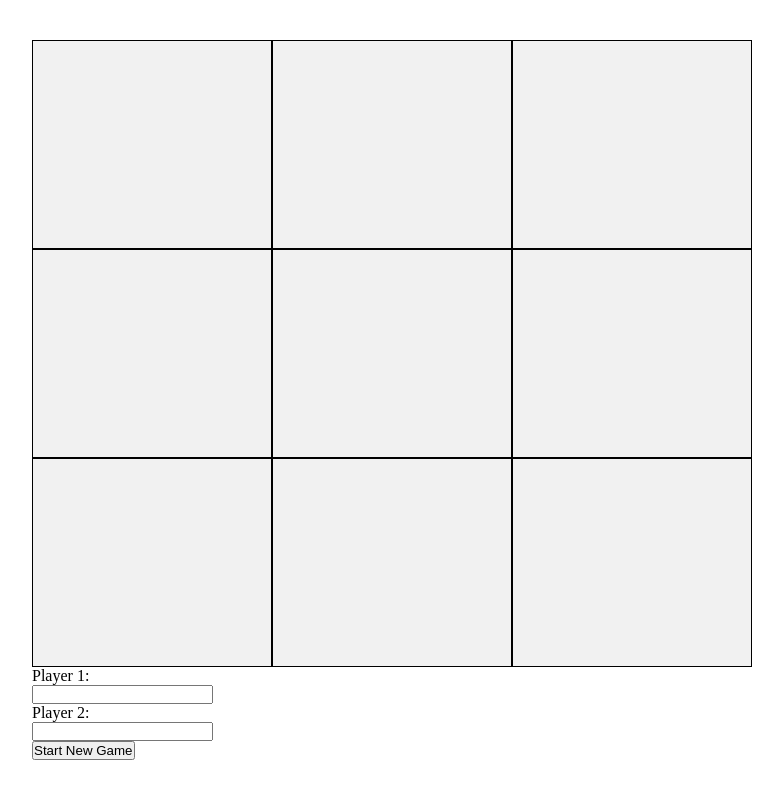
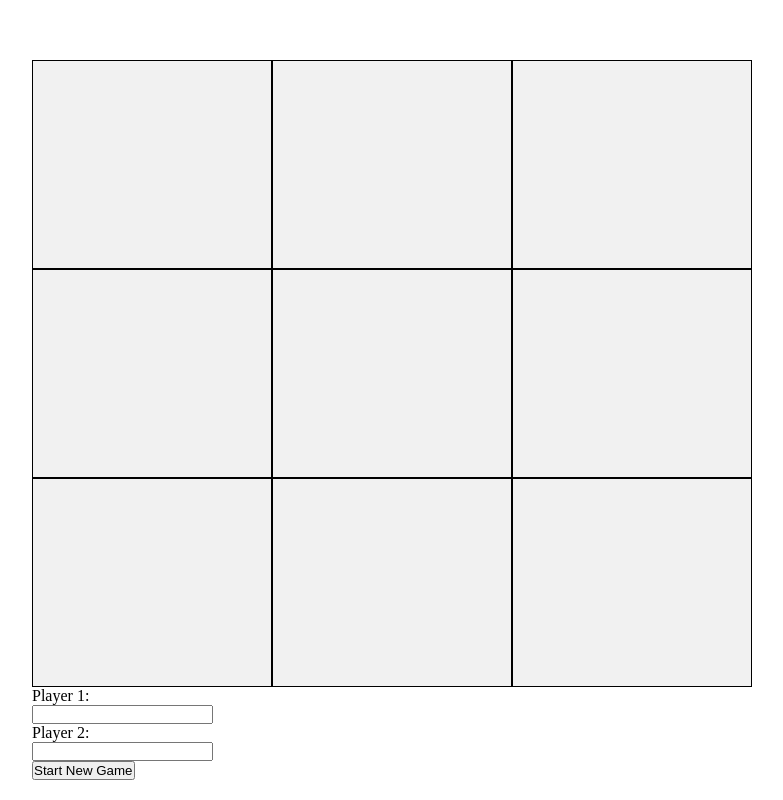
Before and after one commit to cryptocowboye/tic-tac-toe, a plain HTML site: page index.html in a window 1280 px wide. Shown: the whole page, without its empty margins (248-1031 px from the left). Drawn offline with Linux system fonts and the light colour scheme.

Commit message:
Add minimal style to DOM element

```diff
--- a/styles/style.css
+++ b/styles/style.css
@@ -6,6 +6,7 @@
 body {
     height: 100vh;
     display: flex;
+    flex-direction: column;
     justify-content: center;
     align-items: center;
 }
@@ -16,6 +17,7 @@ body {
     display: grid;
     grid-template-columns: 1fr 1fr 1fr;
     grid-template-rows: 1fr 1fr 1fr;
+    margin-top: 40px;
 }
 
 .choice-container {
```
